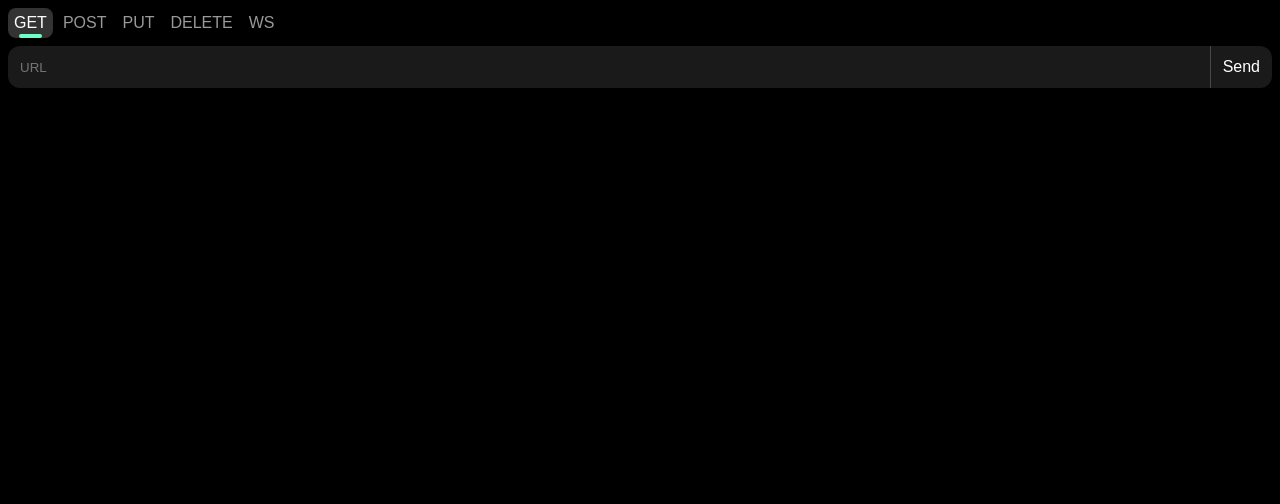
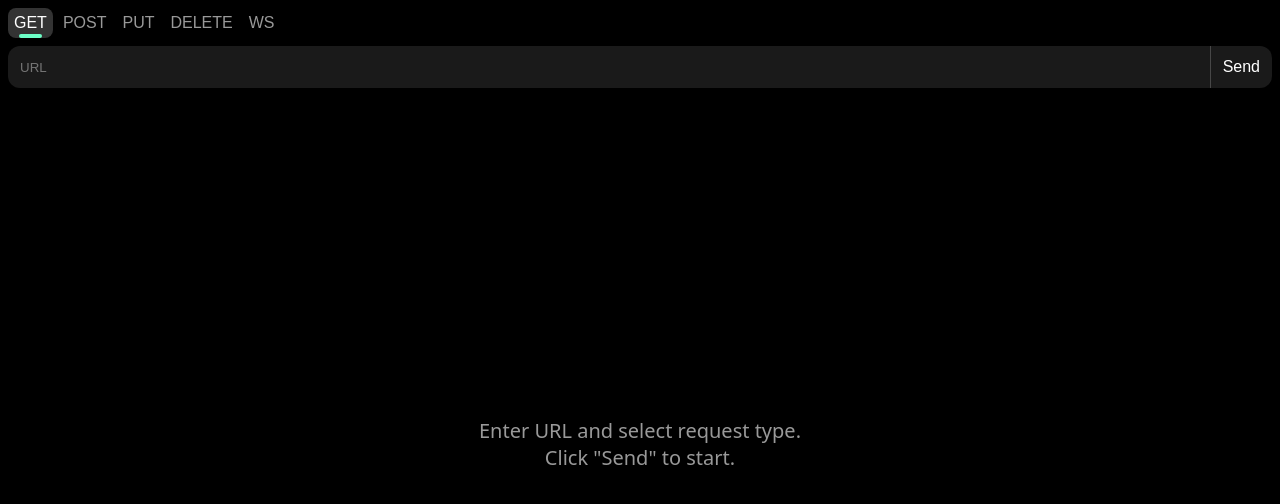
Before and after one commit to SupertigerDev/fetcher-app, a React (Vite) app: page / in a window 1280 px wide. Shown: the top 504 px of the page. Built offline with nearby package versions, Linux system fonts and the light colour scheme.

Commit message:
Refactor: Fix bugs with pretty & add hint when opening app.

```diff
--- a/src/frontend/App.module.scss
+++ b/src/frontend/App.module.scss
@@ -26,3 +26,16 @@
     }
   }
 }
+
+
+
+.noResponseContainer {
+  display: flex;
+  align-items: center;
+  justify-content: center;
+  height: 100%;
+  color: var(--text-color-darker);
+  text-align: center;
+  font-size: 20px;
+
+}
--- a/src/frontend/App.tsx
+++ b/src/frontend/App.tsx
@@ -28,6 +28,9 @@ function App() {
     setFetcherResult(res);
   };
 
+  const noResponse =
+    (isWebSocket && !ws.events.length) || (!isWebSocket && !fetcherResult);
+
   return (
     <>
       <RequestTypeList selectedId={requestType} onChange={setRequestType} />
@@ -55,7 +58,14 @@ function App() {
         <RequestResponsePane res={fetcherResult} />
       )}
 
-      {isWebSocket && <WebSocketPane ws={ws} />}
+      {isWebSocket && ws.events.length > 0 && <WebSocketPane ws={ws} />}
+
+      {noResponse && (
+        <div className={style.noResponseContainer}>
+          Enter URL and select request type. <br />
+          Click "{isWebSocket ? "Connect" : "Send"}" to start.
+        </div>
+      )}
     </>
   );
 }
--- a/src/frontend/components/RequestResponsePane.tsx
+++ b/src/frontend/components/RequestResponsePane.tsx
@@ -1,5 +1,5 @@
 import style from "./RequestResponsePane.module.scss";
-import { useState } from "react";
+import { useEffect, useState } from "react";
 import { TextFetcherResult } from "../Fetcher";
 import { ResponseList, ResponseType } from "./ResponseList";
 import { Editor } from "@monaco-editor/react";
@@ -20,6 +20,10 @@ const getExtensionFromContentType = (contentType: string) => {
 
 export const RequestResponsePane = (props: { res: TextFetcherResult }) => {
   const [responseType, setResponseType] = useState<ResponseType>("PRETTY");
+
+  useEffect(() => {
+    setResponseType("PRETTY");
+  }, [props.res]);
 
   return (
     <div className={style.requestResponsePane}>
@@ -53,12 +57,14 @@ export const PrettyResponse = (props: { res: TextFetcherResult }) => {
       theme={darkTheme ? "vs-dark" : undefined}
       defaultValue={props.res.text}
       onMount={(editor) => {
-        editor.getAction("editor.action.formatDocument")?.run();
+        editor
+          .getAction("editor.action.formatDocument")
+          ?.run()
+          .then(() => {
+            editor.updateOptions({ readOnly: true });
+          });
       }}
-      options={{
-        domReadOnly: true,
-        readOnly: true,
-      }}
+      options={{ domReadOnly: true }}
     />
   );
 };
--- a/src/frontend/components/WebSocketPane.module.scss
+++ b/src/frontend/components/WebSocketPane.module.scss
@@ -23,6 +23,7 @@
     display: flex;
     gap: 4px;
     .darkText {
+      --CONNECTING: rgb(255, 164, 122);
       --OPEN: rgb(103, 255, 166);
       --MESSAGE: rgb(107, 176, 255);
       --CLOSE: rgb(255, 91, 91);
--- a/src/frontend/useWebSocket.ts
+++ b/src/frontend/useWebSocket.ts
@@ -4,7 +4,7 @@ export interface WebSocketEvent {
   id: string;
   createdAt: number;
   data?: string;
-  type: "MESSAGE" | "CLOSE" | "OPEN";
+  type: "MESSAGE" | "CLOSE" | "OPEN" | "CONNECTING";
 }
 
 export const useWebSocket = () => {
@@ -14,7 +14,15 @@ export const useWebSocket = () => {
 
   const connect = (url: string) => {
     setEvents([]);
+    if (ws.current) {
+      ws.current.onclose = null;
+    }
     ws.current?.close();
+
+    setEvents([
+      { id: crypto.randomUUID(), type: "CONNECTING", createdAt: Date.now() },
+    ]);
+
     ws.current = new WebSocket(url);
     ws.current.onopen = () => {
       console.log("open");
```
